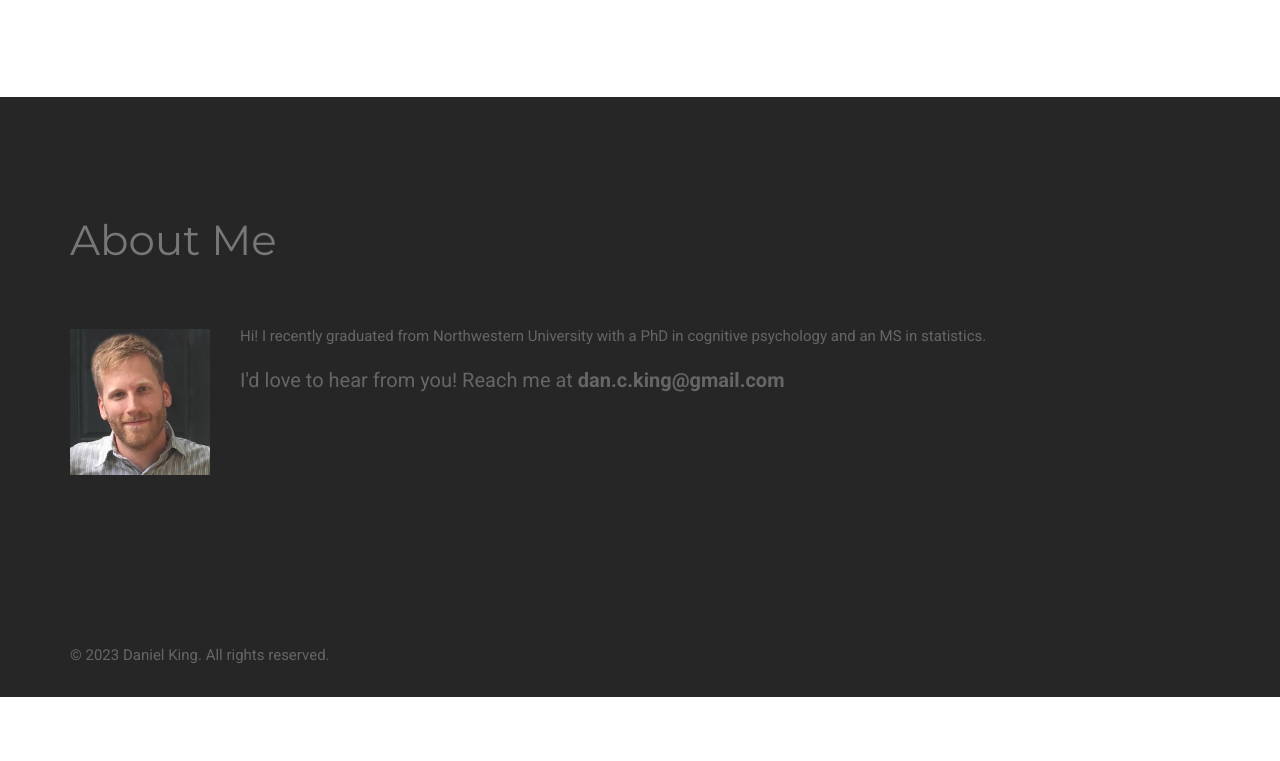
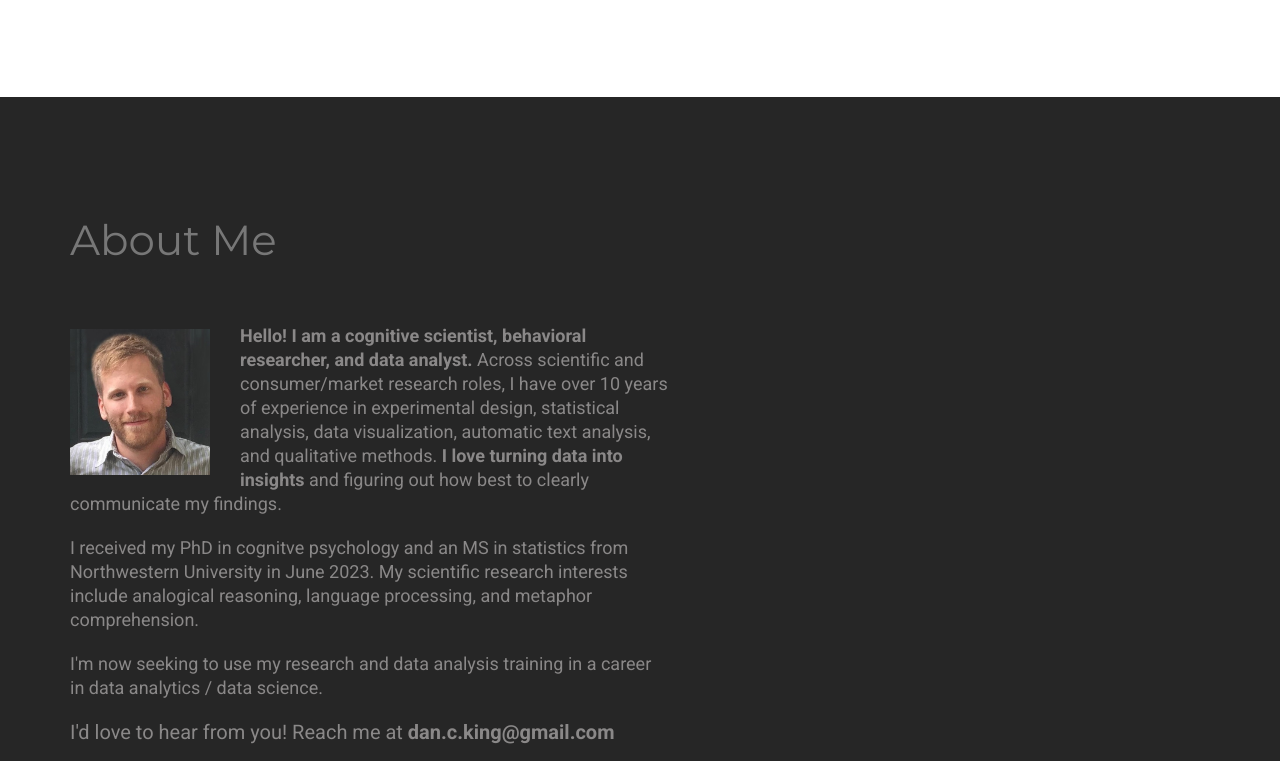
Before and after one commit to dancking/Website, a plain HTML site: page index.html in a window 1280 px wide. Shown: the part 1279-2040 px from the top of the page. Before the commit the page ends 1976 px from the top, so only its background shows below. Drawn offline with Linux system fonts and the light colour scheme.

Commit message:
Update about text

```diff
--- a/css/style.css
+++ b/css/style.css
@@ -255,9 +255,11 @@ ol.type li a:hover {
 	margin: 5px 30px 10px 0;
 }
 #contact p {
-	color: #666;
+	color: #8a8888;
 	margin-bottom: 20px;
 	line-height: 24px;
+	max-width: 600px;
+	font-size: 18px
 }
 #contact .social {
 	margin-top: 40px;
--- a/index.html
+++ b/index.html
@@ -134,13 +134,15 @@
   </div>
 </div>
 <!-- Contact Section -->
-<div id="contact">
+<div id="contact" width="300px">
   <div class="container">
     <h2>About Me</h2>
     <div class="col-md-6">
       <div class="section-title">
         <div class="row"> <img src="img/about.jpg" class="img-responsive pull-left" alt="">
-          <p>Hi! I recently graduated from Northwestern University with a PhD in cognitive psychology and an MS in statistics.</p>
+          <p><strong>Hello! I am a cognitive scientist, behavioral researcher, and data analyst.</strong> Across scientific and consumer/market research roles, I have over 10 years of experience in experimental design, statistical analysis, data visualization, automatic text analysis, and qualitative methods. <strong>I love turning data into insights</strong> and figuring out how best to clearly communicate my findings.</p>
+          <p> I received my PhD in cognitve psychology and an MS in statistics from Northwestern University in June 2023. My scientific research interests include analogical reasoning, language processing, and metaphor comprehension.</p>
+          <p>I'm now seeking to use my research and data analysis training in a career in data analytics / data science.</p>
           <p style="font-size:20px">I'd love to hear from you! Reach me at <strong>dan.c.king@gmail.com </strong></p>
           <div class="social">
             <ul>
```
